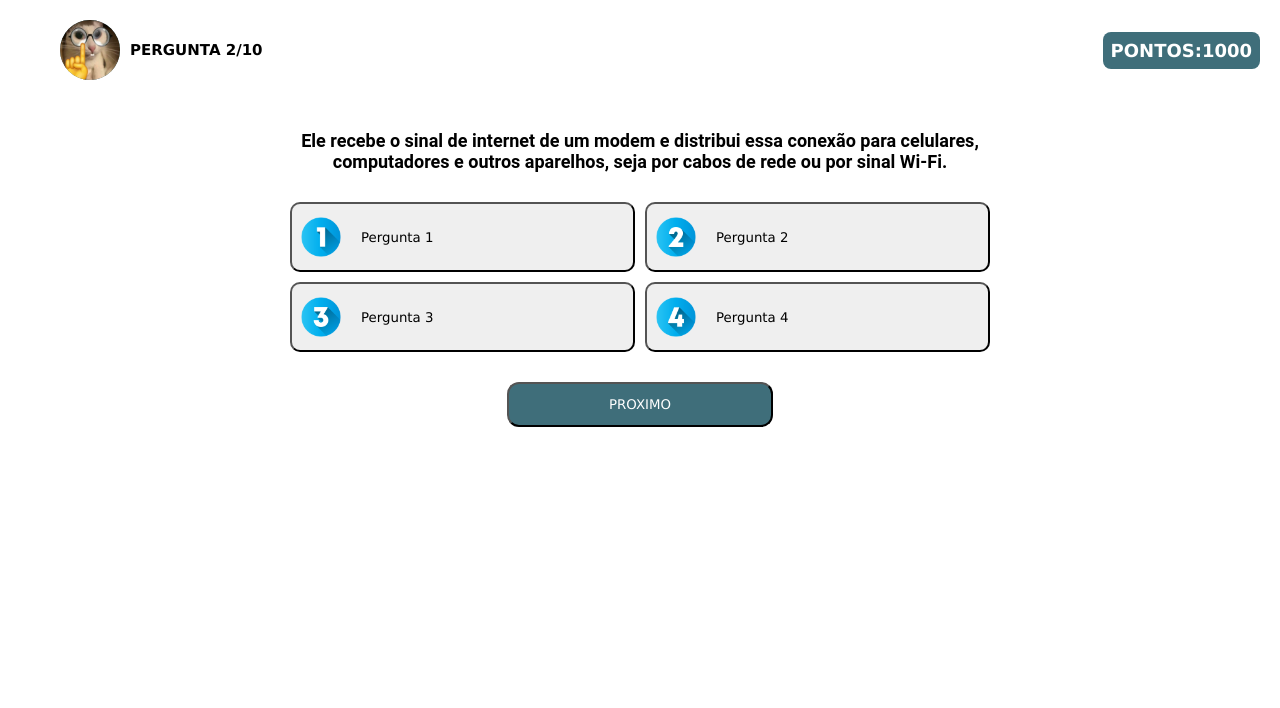
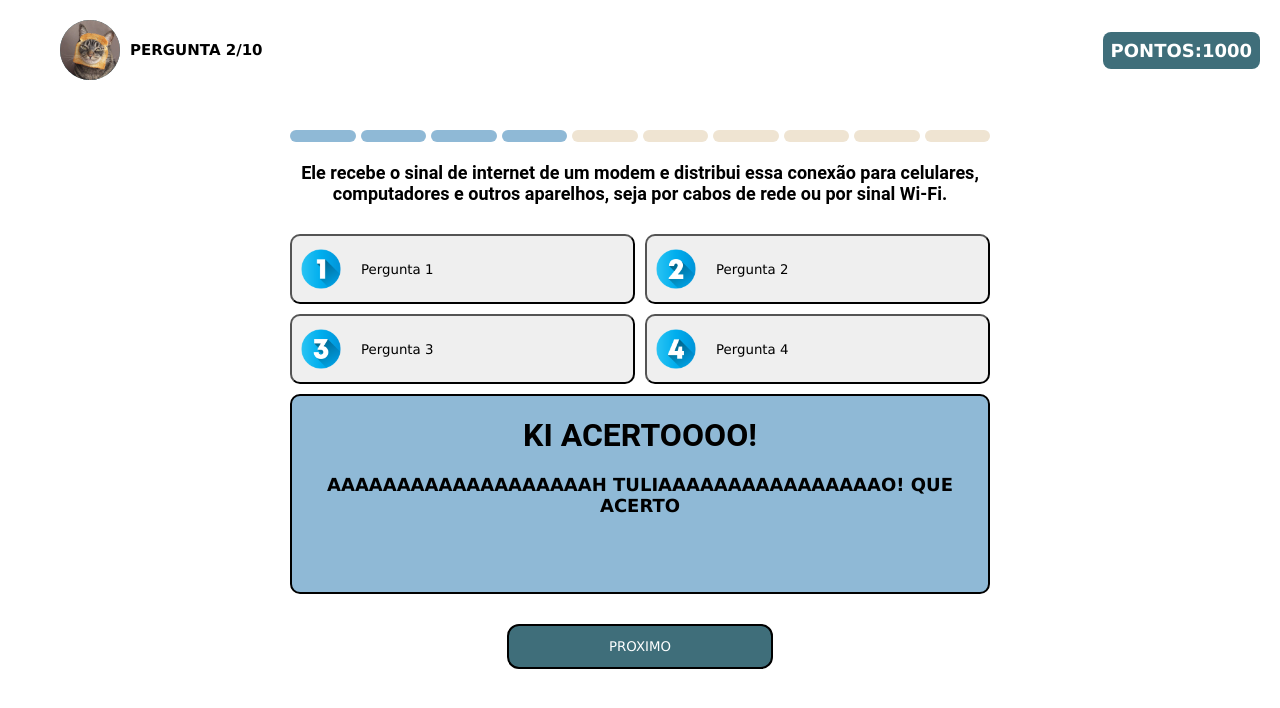
Before and after one commit to Caua031/projeto-quiz, a plain HTML site: page PROJETO/index.html in a window 1280 px wide. Shown: the top 708 px of the page. Drawn offline with Linux system fonts and the light colour scheme.

Commit message:
add progress

```diff
--- a/PROJETO/index.html
+++ b/PROJETO/index.html
@@ -7,10 +7,11 @@
     <link rel="stylesheet" href="style.css">
 </head>
 <body>
+
     <header class="cabecalho">
 
         <div class="perfil">
-            <img src="imagens/03.jpg" alt="Foto de perfil">
+            <img src="imagens/02.jpg" alt="Foto de perfil">
             <h1>pergunta 2/10</h1>
         </div>
 
@@ -23,6 +24,18 @@
     <div class="app">
 
         <div class="quiz">
+            <div id="progress">
+                <div class="barra active"></div>
+                <div class="barra active"></div>
+                <div class="barra active"></div>
+                <div class="barra active"></div>
+                <div class="barra"></div>
+                <div class="barra"></div>
+                <div class="barra"></div>
+                <div class="barra"></div>
+                <div class="barra"></div>
+                <div class="barra"></div>
+            </div>
             <h2 id="question">Ele recebe o sinal de internet de um modem
                 e distribui essa conexão para celulares, computadores
                 e outros aparelhos, seja por cabos de rede ou por sinal Wi-Fi.
@@ -59,7 +72,6 @@
         </div>
     </div>
 
-
     <script src="script.js"></script>
 </body>
 </html>
--- a/PROJETO/style.css
+++ b/PROJETO/style.css
@@ -25,15 +25,6 @@ body {
     justify-content: space-between;
     align-items: center;
     padding: 20px;
-}
-
-.app {
-    width: 100vw;
-    height: 100vh;
-    display: flex;
-    justify-content: center;
-    text-align: center;
-    margin-top: 30px;
 }
 
 .score {
@@ -71,6 +62,34 @@ body {
     background-color: #3F6E7A;
 }
 
+#progress {
+  display: flex;
+  width: 100%;
+  height: 12px;
+  gap: 5px;
+}
+
+.barra {
+  flex: 1;
+  background-color: var(--cor-fundo-bege );
+  height: 100%;
+  border-radius: 20px;
+  transition: background-color 0.3s ease;
+}
+
+.barra.active {
+    background-color: var(--cor-fundo-azul-escuro);
+}
+
+.app {
+    width: 100vw;
+    height: 100vW;
+    display: flex;
+    justify-content: center;
+    text-align: center;
+    margin-top: 30px;
+}
+
 .quiz {
     width: 100%;
     max-width: 700px;
@@ -79,6 +98,7 @@ body {
 .quiz h2{
     font-family: var(--fonte-principal);
     font-size: 18px;
+    margin-top: 20px;
 }
 
 .answer-btn{
@@ -112,16 +132,22 @@ body {
 }
 
 .container {
-    margin: 80px;
     width: auto;
     height: 200px;
     background-color: var(--cor-fundo-azul-escuro);
     border-radius: 10px;
-    display: none;
+    border: 2px solid #000000;
+    margin-top: 10px;
+    /*display: none;*/
 }
 
 .container h1 {
     padding-top: 20px;
+    font-family: var(--fonte-principal);
+}
+
+.container h2 {
+    font-family: var(--font-secundaria);
 }
 
 #next-btn {
@@ -133,4 +159,10 @@ body {
     color: var(--cor-texto-branco);
     background-color: var(--cor-buttons-next);
     text-transform: uppercase;
+    border: 2px solid #000000;
 }
+
+#next-btn:hover {
+    color: #000000;
+    background-color: var(--cor-fundo-azul-escuro);
+}
```
Also changed, not shown: PROJETO/imagens/F_LK5uwW0AAulgn.jpg (added).
